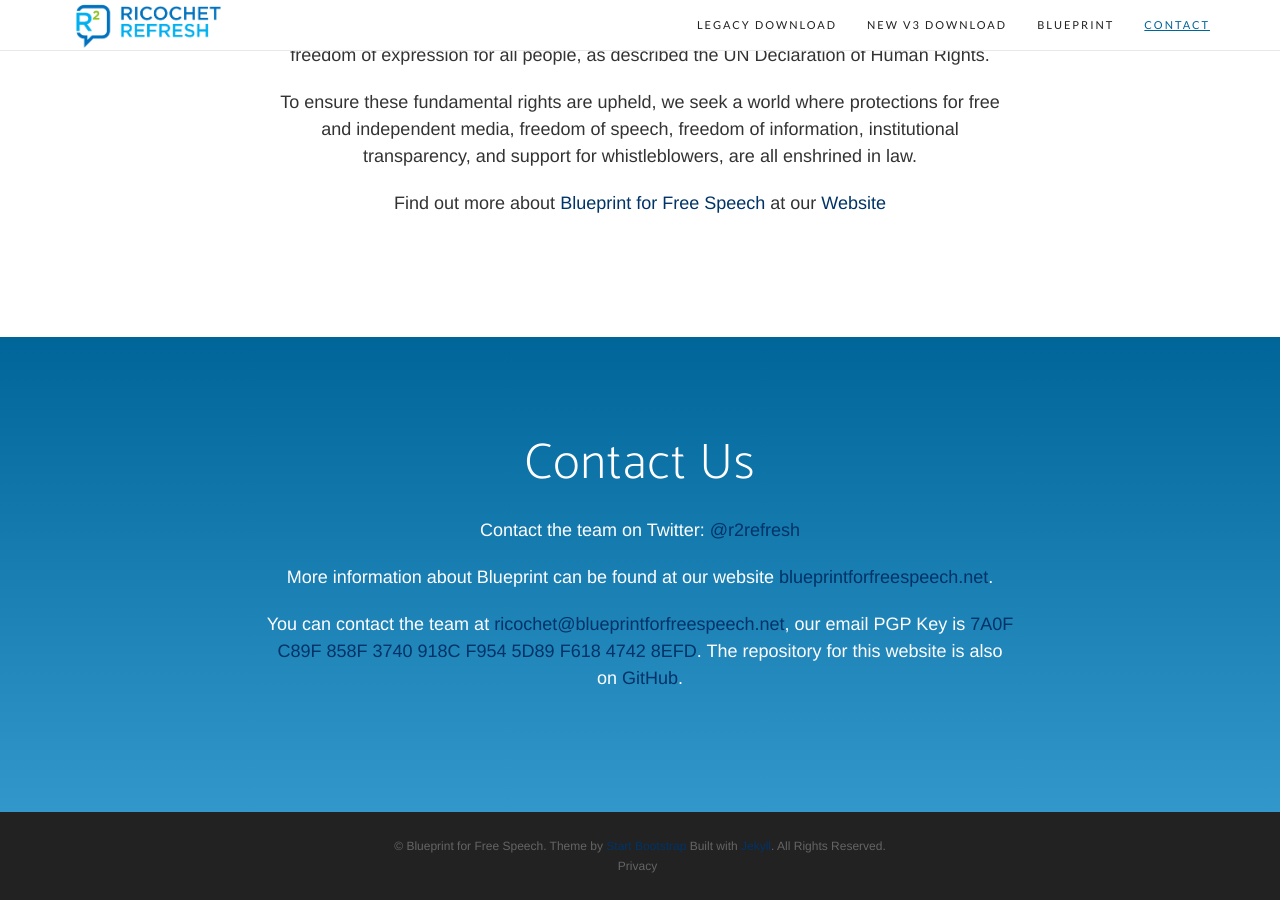
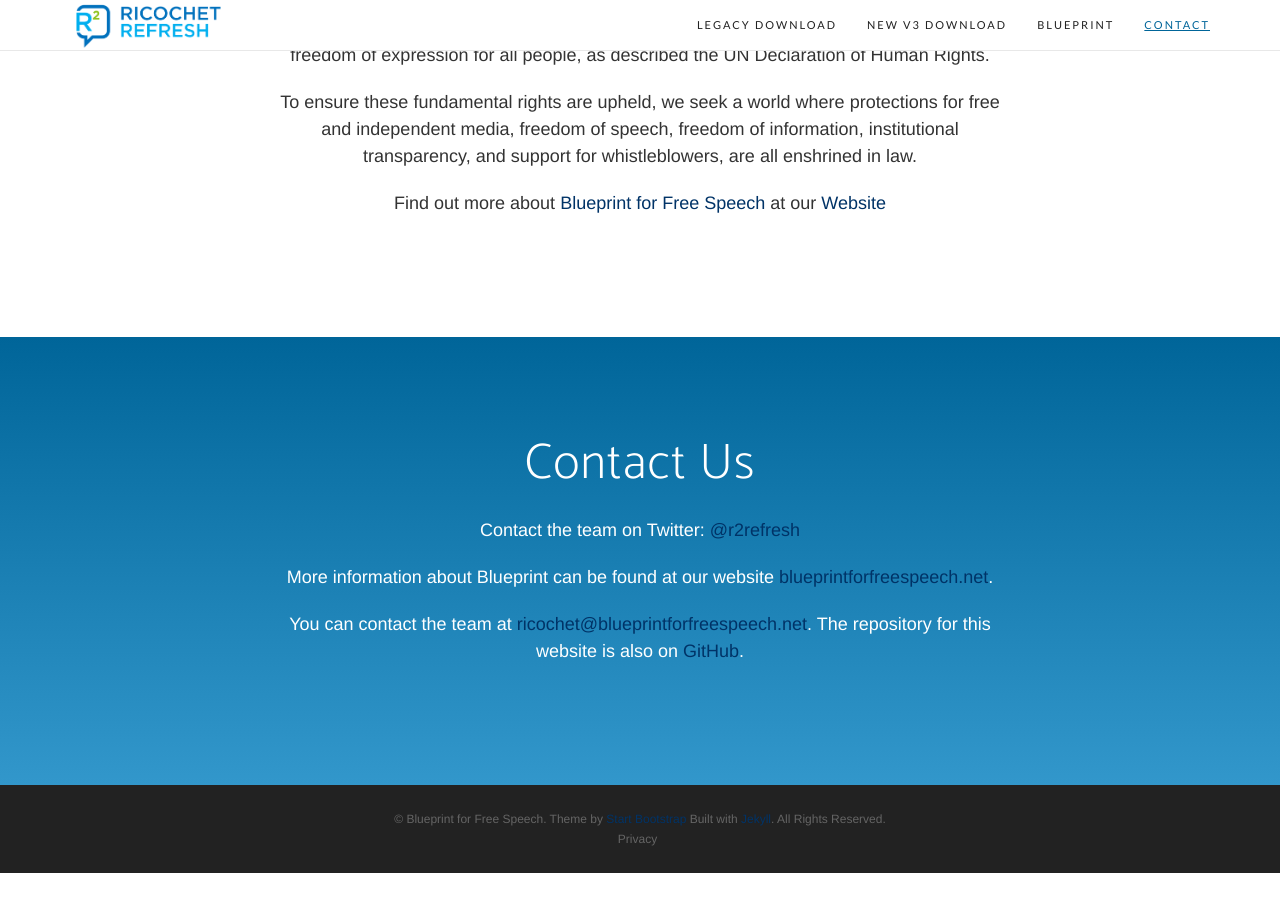
Before and after one commit to blueprint-freespeech/refresh-site, a Jekyll site: the page built from legacy.html, in a window 1280 px wide and 900 px high, scrolled down 1450 px. Built offline with Jekyll 4.4.1, drawn with Linux system fonts in a browser that asks for light colours; some web fonts are replaced; after the commit the page ends 2323 px from its top, so only the background shows below that.

Commit message:
removed incorrect text claiming our release signing key is our email key

```diff
--- a/_includes/contact.html
+++ b/_includes/contact.html
@@ -6,7 +6,7 @@
                 <h2>Contact Us</h2>
                     <p>Contact the team on Twitter: <a href="https://twitter.com/r2refresh" target="_blank">@r2refresh</a></p>
                     <p>More information about Blueprint can be found at our website <a href="https://blueprintforfreespeech.net" target="_blank">blueprintforfreespeech.net</a>.</p>
-                    <p>You can contact the team at <a href="mailto:ricochet@blueprintforfreespeech.net">ricochet@blueprintforfreespeech.net</a>, our email PGP Key is <a href="./bin/ricochet_refresh_email.pub" target="_blank">7A0F C89F 858F 3740 918C  F954 5D89 F618 4742 8EFD</a>. The repository for this website is also on <a href="https://github.com/blueprint-freespeech/refresh-site" alt="Website Source GitHub">GitHub</a>.</p>
+                    <p>You can contact the team at <a href="mailto:ricochet@blueprintforfreespeech.net">ricochet@blueprintforfreespeech.net</a>. The repository for this website is also on <a href="https://github.com/blueprint-freespeech/refresh-site" alt="Website Source GitHub">GitHub</a>.</p>
 
             </div>
         </div>
```
Also changed, not shown: 1 other file.
